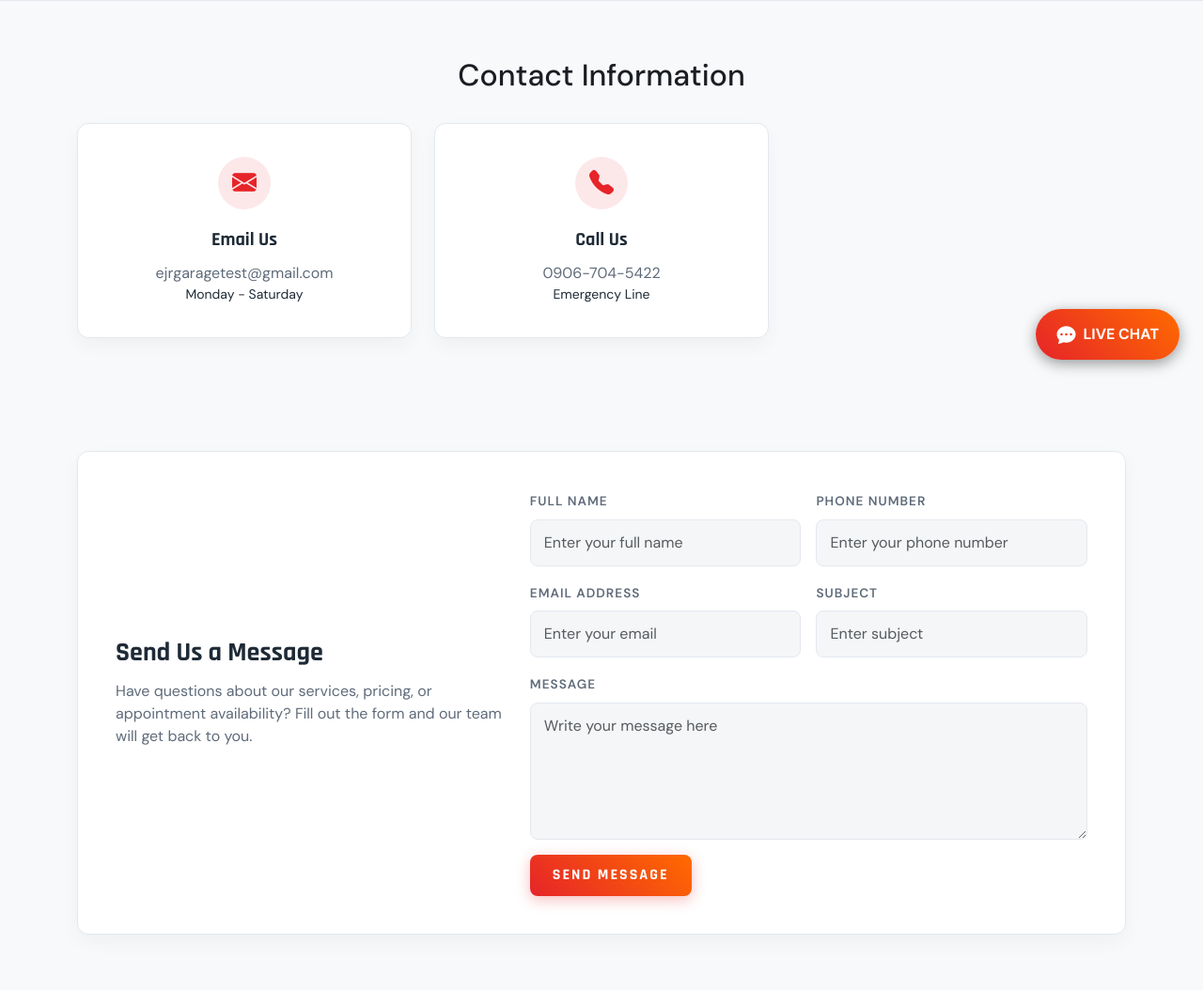
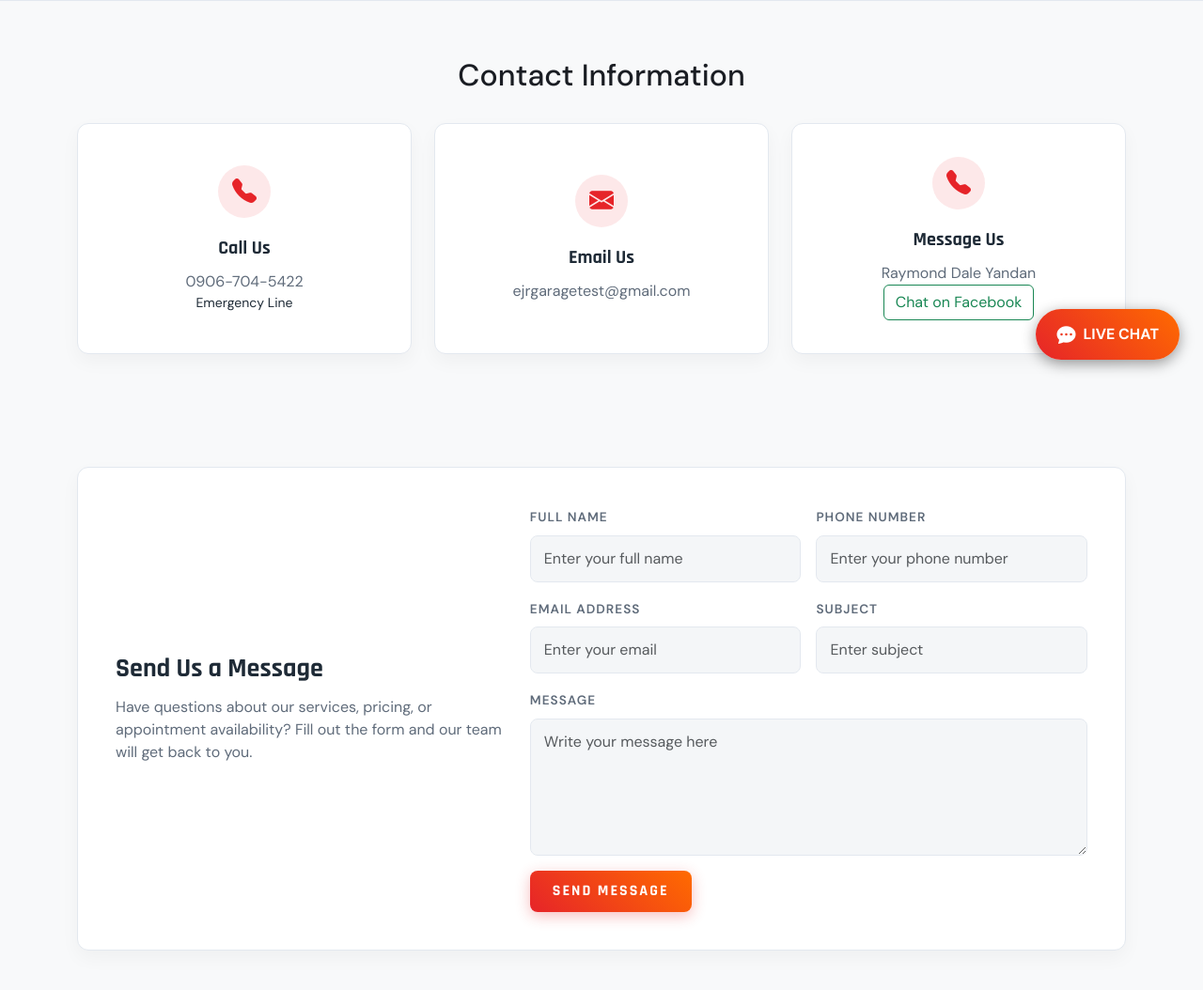
Before and after one commit to halamikel/ejrgarage, a PHP site: page /contact.php in a window 1280 px wide. Shown: the part 392-1446 px from the top of the page at 94% size. Run offline with PHP 8.4, Linux system fonts and the light colour scheme; some libraries are stand-ins or nearby versions.

Commit message:
update contact

```diff
--- a/contact.php
+++ b/contact.php
@@ -15,8 +15,9 @@
   <div class="container">
     <h2 class="contact-section-title text-center">Contact Information</h2>
     <div class="row g-4 mt-2">
-      <div class="col-md-4"><div class="contact-info-card text-center h-100"><div class="contact-card-icon"><i class="bi bi-envelope-fill"></i></div><h5>Email Us</h5><p>ejrgaragetest@gmail.com</p><small>Monday - Saturday</small></div></div>
       <div class="col-md-4"><div class="contact-info-card text-center h-100"><div class="contact-card-icon"><i class="bi bi-telephone-fill"></i></div><h5>Call Us</h5><p>0906-704-5422</p><small>Emergency Line</small></div></div>
+      <div class="col-md-4"><div class="contact-info-card text-center h-100"><div class="contact-card-icon"><i class="bi bi-envelope-fill"></i></div><h5>Email Us</h5><p>ejrgaragetest@gmail.com</p></div></div>
+      <div class="col-md-4"><div class="contact-info-card text-center h-100"><div class="contact-card-icon"><i class="bi bi-telephone-fill"></i></div><h5>Message Us</h5><p>Raymond Dale Yandan</p><a href="https://www.facebook.com/raymonddale1?mibextid=wwXIfr&rdid=QOKimwkysEpBxhhR&share_url=https%3A%2F%2Fwww.facebook.com%2Fshare%2F19a9uVQcDH%2F%3Fmibextid%3DwwXIfr" target="_blank" class="btn btn-outline-success">Chat on Facebook</a></div></div>
     </div>
   </div>
 </section>
```
